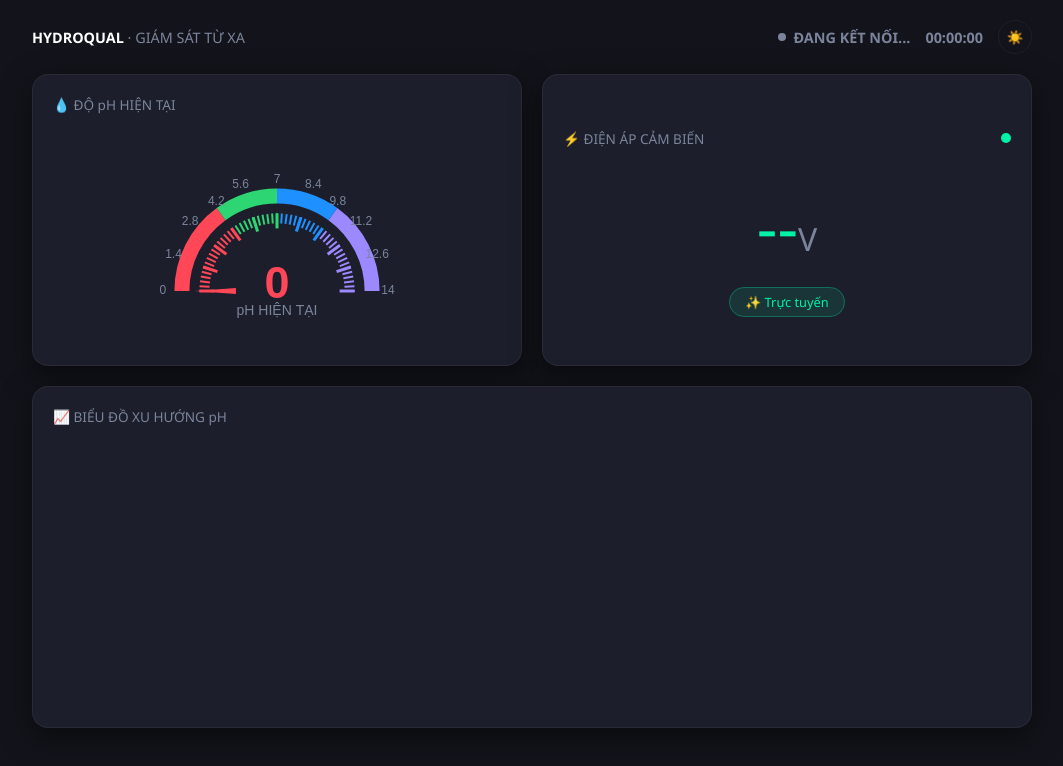
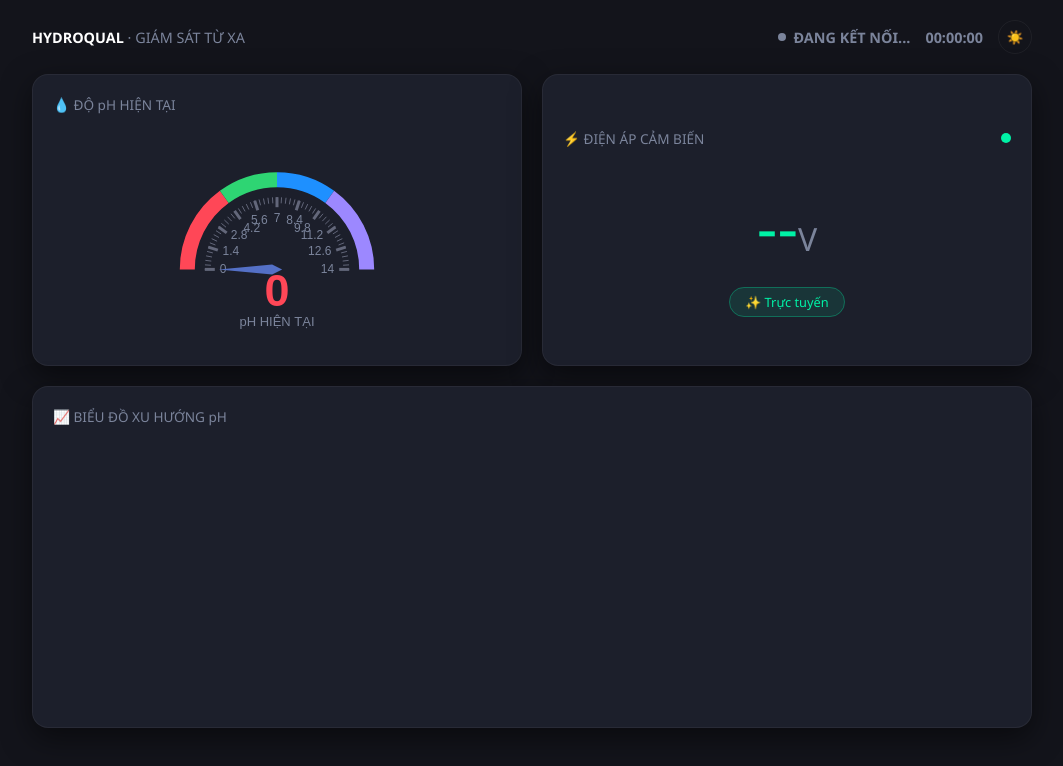
Before and after one commit to khanhhung24112005-hub/tram-do-ph, a plain HTML site: page index.html in a window 1280 px wide. Shown: the whole page, without its empty margins (108-1171 px from the left). Drawn offline with nearby package versions, Linux system fonts and the light colour scheme.

Commit message:
Add files via upload

```diff
--- a/index.html
+++ b/index.html
@@ -39,6 +39,6 @@
   </div>
 
   <!-- Nhúng file JS độc lập -->
-  <script src="script.js"></script>
+  <script src="script.js?v=2"></script>
 </body>
 </html>
--- a/script.js
+++ b/script.js
@@ -1,62 +1,37 @@
-// Khởi tạo ECharts
 const gaugeChart = echarts.init(document.getElementById('gaugeChart'));
 gaugeChart.setOption({
   series: [{
     type: 'gauge',
-    startAngle: 180,
-    endAngle: 0,
-    min: 0,
-    max: 14,
-    radius: '95%', // Mở rộng vòng cung ra sát viền để thoáng hơn
-    center: ['50%', '75%'], // Đẩy trọng tâm xuống dưới
+    startAngle: 180, endAngle: 0,
+    min: 0, max: 14,
+    radius: '90%',
+    center: ['50%', '65%'], // Nâng toàn bộ khối cung tròn lên trên
     axisLine: {
       lineStyle: {
         width: 15,
-        color: [
-          [0.3, '#ff4757'], // Đỏ (Axit)
-          [0.5, '#2ed573'], // Xanh lá (Trung tính)
-          [0.7, '#1e90ff'], // Xanh dương (Kiềm nhẹ)
-          [1, '#9c88ff']    // Tím (Kiềm mạnh)
-        ]
+        color: [[0.3, '#ff4757'], [0.5, '#2ed573'], [0.7, '#1e90ff'], [1, '#9c88ff']]
       }
     },
     pointer: {
-      icon: 'path://M12.8,0.7l12,40.1H0.7L12.8,0.7z', // Đổi kim thành hình kim nhọn chuẩn
-      length: '40%', // Rút ngắn kim lại để không đè số
-      width: 6,
-      offsetCenter: [0, '-40%'], // Nâng kim lên cao
-      itemStyle: {
-        color: 'auto' // Kim đổi màu theo vùng nó chỉ vào
-      }
-    },
-    axisTick: {
-      length: 10,
-      lineStyle: { color: 'auto', width: 2 }
-    },
-    splitLine: {
-      length: 15,
-      lineStyle: { color: 'auto', width: 3 }
+      length: '55%', width: 5,
+      offsetCenter: [0, '-5%'] // Giữ kim ở nửa trên
     },
     axisLabel: {
-      color: '#7b849b', // Đổi màu số cho dễ nhìn
-      distance: -40, // Đẩy số ra xa kim
+      distance: 20, // QUAN TRỌNG: Số dương đẩy các mốc (0..14) ra HẲN BÊN NGOÀI viền màu
+      color: '#7b849b',
       fontSize: 12
     },
     detail: {
-      fontSize: 45, // Chữ số bự lên
-      offsetCenter: [0, '-5%'],
-      valueAnimation: true,
+      fontSize: 45,
+      offsetCenter: [0, '25%'], // Hạ con số bự hiển thị pH xuống dưới kim
       formatter: '{value}',
-      color: 'inherit'
+      color: 'auto'
     },
-    data: [{
-      value: 0,
-      name: 'pH HIỆN TẠI' // Đổi tên cho hợp lý
-    }],
     title: {
-      offsetCenter: [0, '20%'], // Hạ chữ xuống dưới cùng
-      fontSize: 14,
+      offsetCenter: [0, '55%'], // Hạ chữ "pH HIỆN TẠI" xuống dưới đáy
+      fontSize: 13,
       color: '#7b849b'
-    }
+    },
+    data: [{ value: 0, name: 'pH HIỆN TẠI' }]
   }]
 });
```
